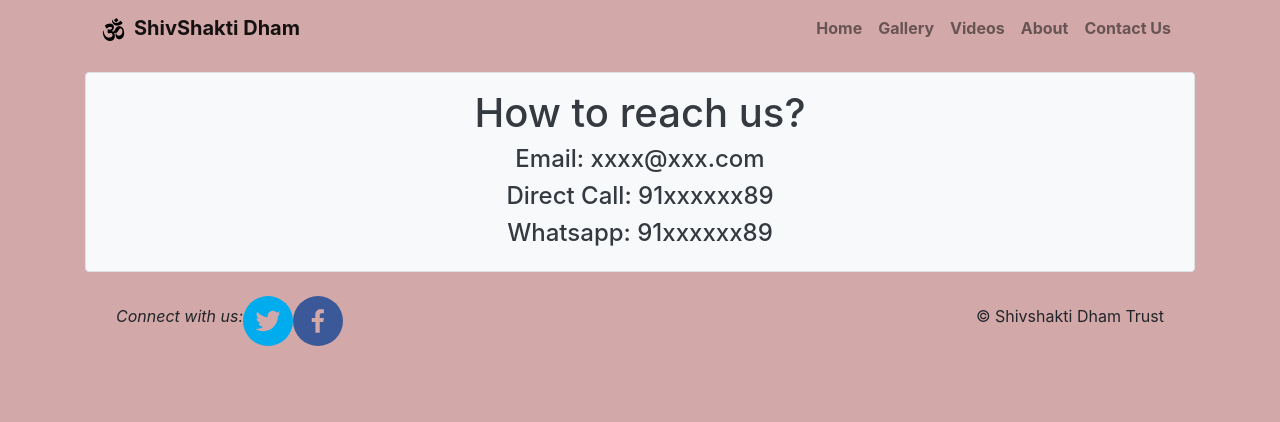
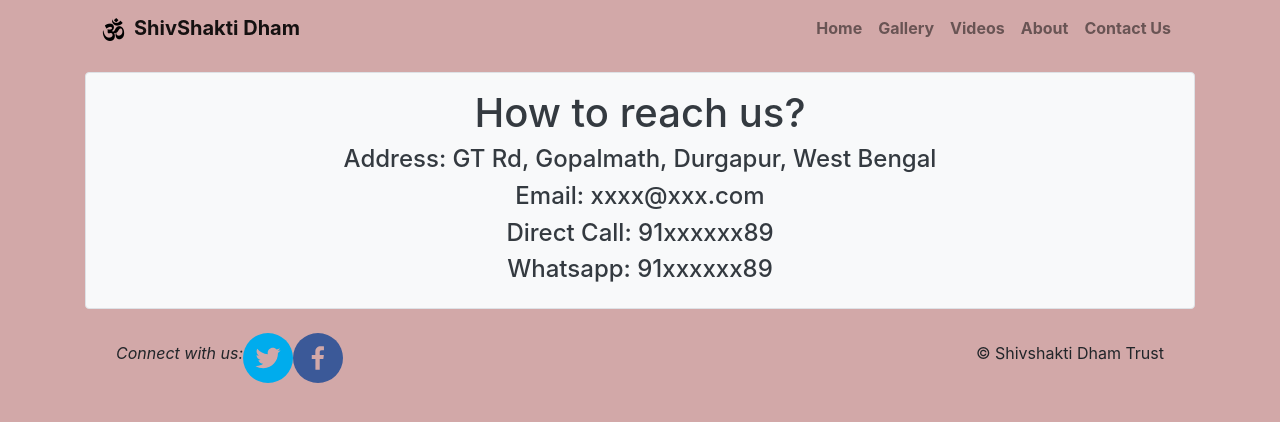
Before and after one commit to 2292amit/shivshaktidham, a React (Create React App) app in the folder client/: page /contactus in a window 1280 px wide. Shown: the top 422 px of the page. Built offline with nearby package versions, Linux system fonts and the light colour scheme.

Commit message:
Adding address in contact

```diff
--- a/client/src/ContactView.js
+++ b/client/src/ContactView.js
@@ -6,6 +6,7 @@ const ContactView = ({ children }) => {
           <div class="container p-3 my-3 border rounded bg-light text-dark">
                 <div class="text-center">
                 <h1>How to reach us?</h1>
+                <h4>Address: GT Rd, Gopalmath, Durgapur, West Bengal</h4>
                 <h4>Email: xxxx@xxx.com</h4>
                 <h4>Direct Call: 91xxxxxx89</h4>
                 <h4>Whatsapp: 91xxxxxx89</h4>
```
